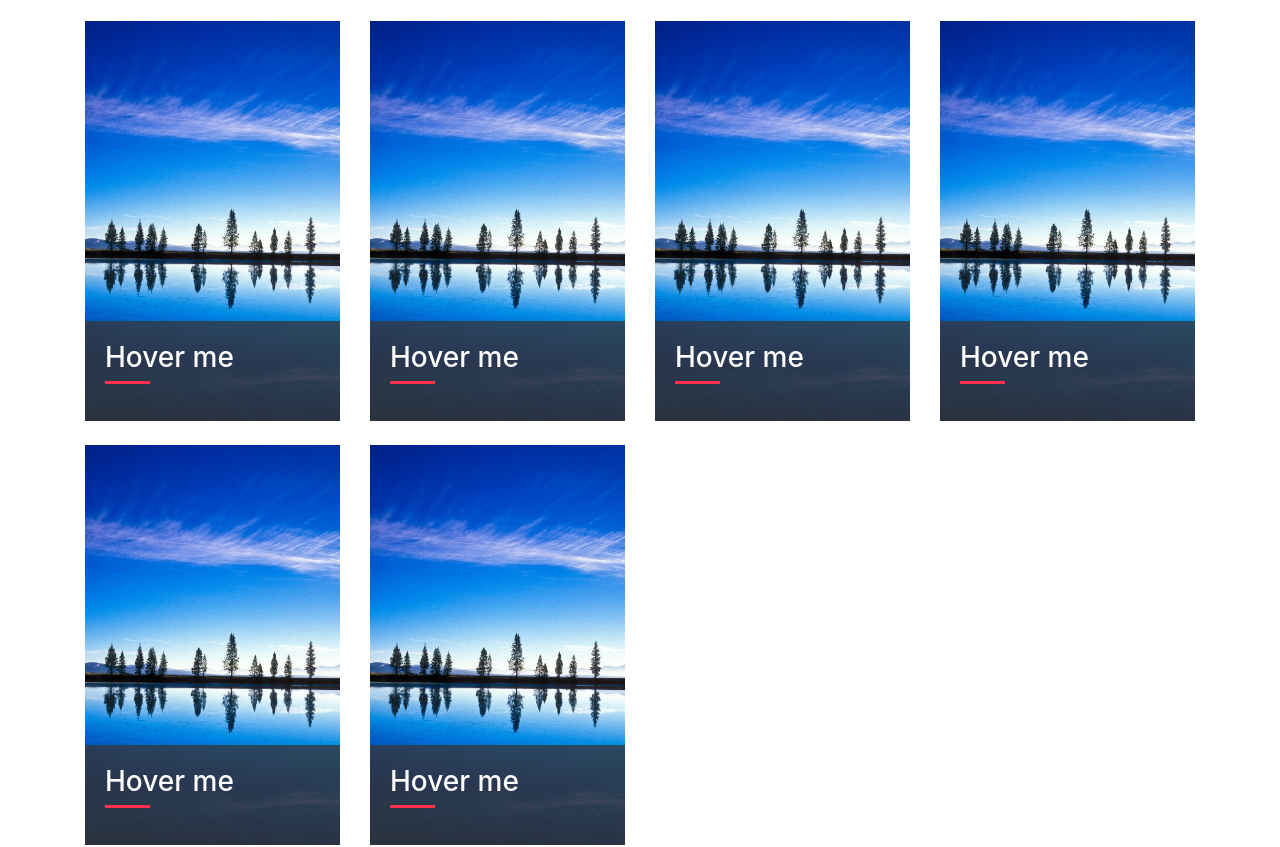
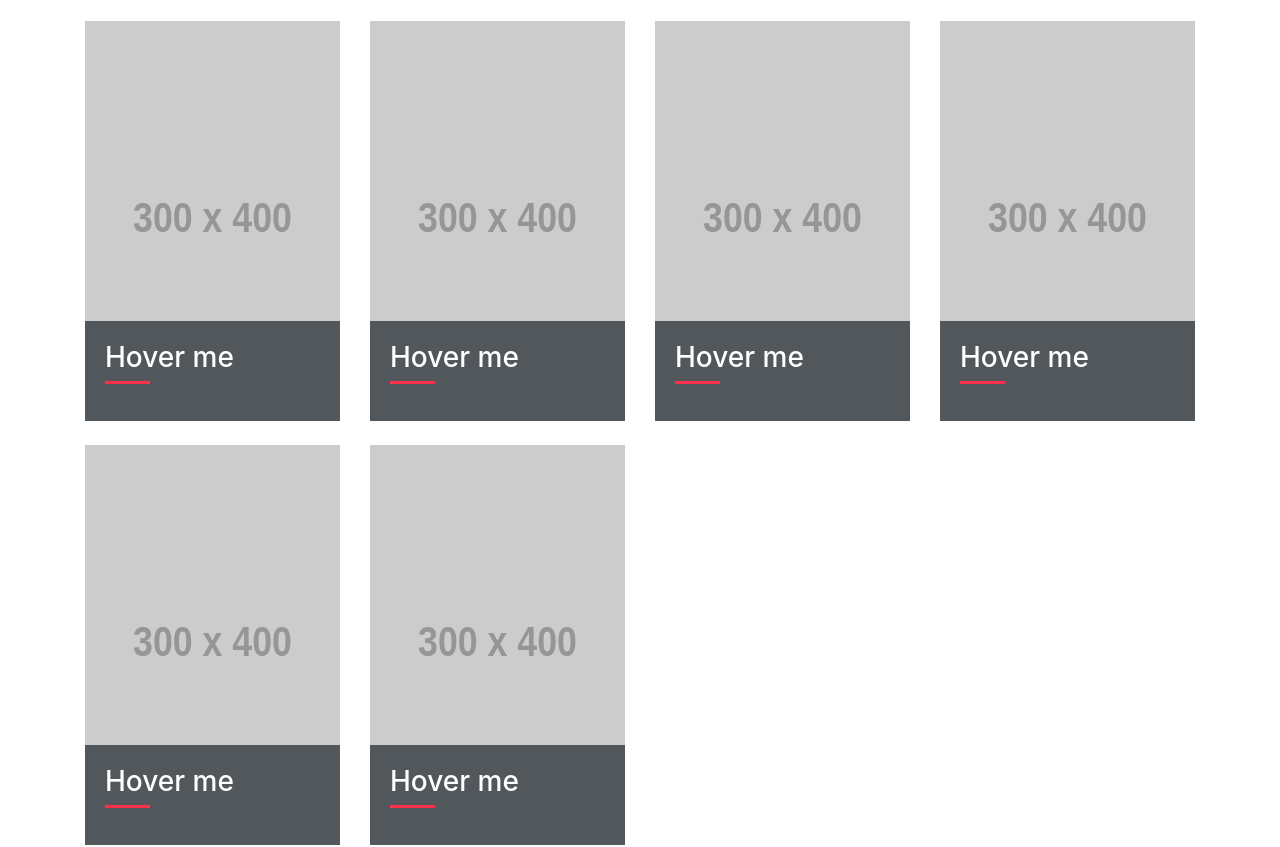
Before and after one commit to katesheleh/TLG-prueba, a plain HTML site: page gallery.html in a window 1280 px wide. Shown: the part 747-1594 px from the top of the page. Drawn offline with nearby package versions, Linux system fonts and the light colour scheme; placeholder pictures from the web are drawn by us; a web font is replaced by a local one.

Commit message:
Img was changed

```diff
--- a/gallery.html
+++ b/gallery.html
@@ -69,7 +69,7 @@
 				<div class="row flex-row">
 					<div class="col-12 col-sm-6 col-md-4 col-lg-3 mb-4">
 						<div class="article--custom">
-              <img src="img/article.jpg" alt="" width="100%" height="400" class="article__img--custom">
+              <img src="http://placehold.it/300x400&text=Prueba+de+Katia+Sheleh" alt="" width="100%" height="400" class="article__img--custom">
                 <div class="article__content--custom">
                   <h3 class="cart-title article__title--custom cart-title--custom cart-title--custom-left">Hover me</h3>
                   <p class="article__text--custom">Lorem ipsum dolor sit amet, consectetur adipisicing elit. Et libero esse sunt illum quo magnam assumenda aperiam. Beatae modi eaque, fugiat inventore dolores facere tempore. Optio natus nemo tempora consectetur aperiam illo</p>
@@ -78,7 +78,7 @@
           </div>
 					<div class="col-12 col-sm-6 col-md-4 col-lg-3 mb-4">
 						<div class="article--custom">
-              <img src="img/article.jpg" alt="" width="100%" height="400" class="article__img--custom">
+              <img src="http://placehold.it/300x400&text=Prueba+de+Katia+Sheleh" alt="" width="100%" height="400" class="article__img--custom">
                 <div class="article__content--custom">
                   <h3 class="cart-title article__title--custom cart-title--custom cart-title--custom-left">Hover me</h3>
                   <p class="article__text--custom">Lorem ipsum dolor sit amet, consectetur adipisicing elit. Et libero esse sunt illum quo magnam assumenda aperiam. Beatae modi eaque, fugiat inventore dolores facere tempore. Optio natus nemo tempora consectetur aperiam illo</p>
@@ -87,7 +87,7 @@
 					</div>
 					<div class="col-12 col-sm-6 col-md-4 col-lg-3 mb-4">
 						<div class="article--custom">
-              <img src="img/article.jpg" alt="" width="100%" height="400" class="article__img--custom">
+              <img src="http://placehold.it/300x400&text=Prueba+de+Katia+Sheleh" alt="" width="100%" height="400" class="article__img--custom">
                 <div class="article__content--custom">
                   <h3 class="cart-title article__title--custom cart-title--custom cart-title--custom-left">Hover me</h3>
                   <p class="article__text--custom">Lorem ipsum dolor sit amet, consectetur adipisicing elit. Et libero esse sunt illum quo magnam assumenda aperiam. Beatae modi eaque, fugiat inventore dolores facere tempore. Optio natus nemo tempora consectetur aperiam illo</p>
@@ -96,7 +96,7 @@
 					</div>
 					<div class="col-12 col-sm-6 col-md-4 col-lg-3 mb-4">
 						<div class="article--custom">
-              <img src="img/article.jpg" alt="" width="100%" height="400" class="article__img--custom">
+              <img src="http://placehold.it/300x400&text=Prueba+de+Katia+Sheleh" alt="" width="100%" height="400" class="article__img--custom">
                 <div class="article__content--custom">
                   <h3 class="cart-title article__title--custom cart-title--custom cart-title--custom-left">Hover me</h3>
                   <p class="article__text--custom">Lorem ipsum dolor sit amet, consectetur adipisicing elit. Et libero esse sunt illum quo magnam assumenda aperiam. Beatae modi eaque, fugiat inventore dolores facere tempore. Optio natus nemo tempora consectetur aperiam illo</p>
@@ -105,7 +105,7 @@
 					</div>
 					<div class="col-12 col-sm-6 col-md-4 col-lg-3 mb-4">
 						<div class="article--custom">
-              <img src="img/article.jpg" alt="" width="100%" height="400" class="article__img--custom">
+              <img src="http://placehold.it/300x400&text=Prueba+de+Katia+Sheleh" alt="" width="100%" height="400" class="article__img--custom">
                 <div class="article__content--custom">
                   <h3 class="cart-title article__title--custom cart-title--custom cart-title--custom-left">Hover me</h3>
                   <p class="article__text--custom">Lorem ipsum dolor sit amet, consectetur adipisicing elit. Et libero esse sunt illum quo magnam assumenda aperiam. Beatae modi eaque, fugiat inventore dolores facere tempore. Optio natus nemo tempora consectetur aperiam illo</p>
@@ -114,7 +114,7 @@
 					</div>
 					<div class="col-12 col-sm-6 col-md-4 col-lg-3 mb-4">
 						<div class="article--custom">
-              <img src="img/article.jpg" alt="" width="100%" height="400" class="article__img--custom">
+              <img src="http://placehold.it/300x400&text=Prueba+de+Katia+Sheleh" alt="" width="100%" height="400" class="article__img--custom">
                 <div class="article__content--custom">
                   <h3 class="cart-title article__title--custom cart-title--custom cart-title--custom-left">Hover me</h3>
                   <p class="article__text--custom">Lorem ipsum dolor sit amet, consectetur adipisicing elit. Et libero esse sunt illum quo magnam assumenda aperiam. Beatae modi eaque, fugiat inventore dolores facere tempore. Optio natus nemo tempora consectetur aperiam illo</p>
```
Also changed, not shown: img/article.jpg (deleted).
